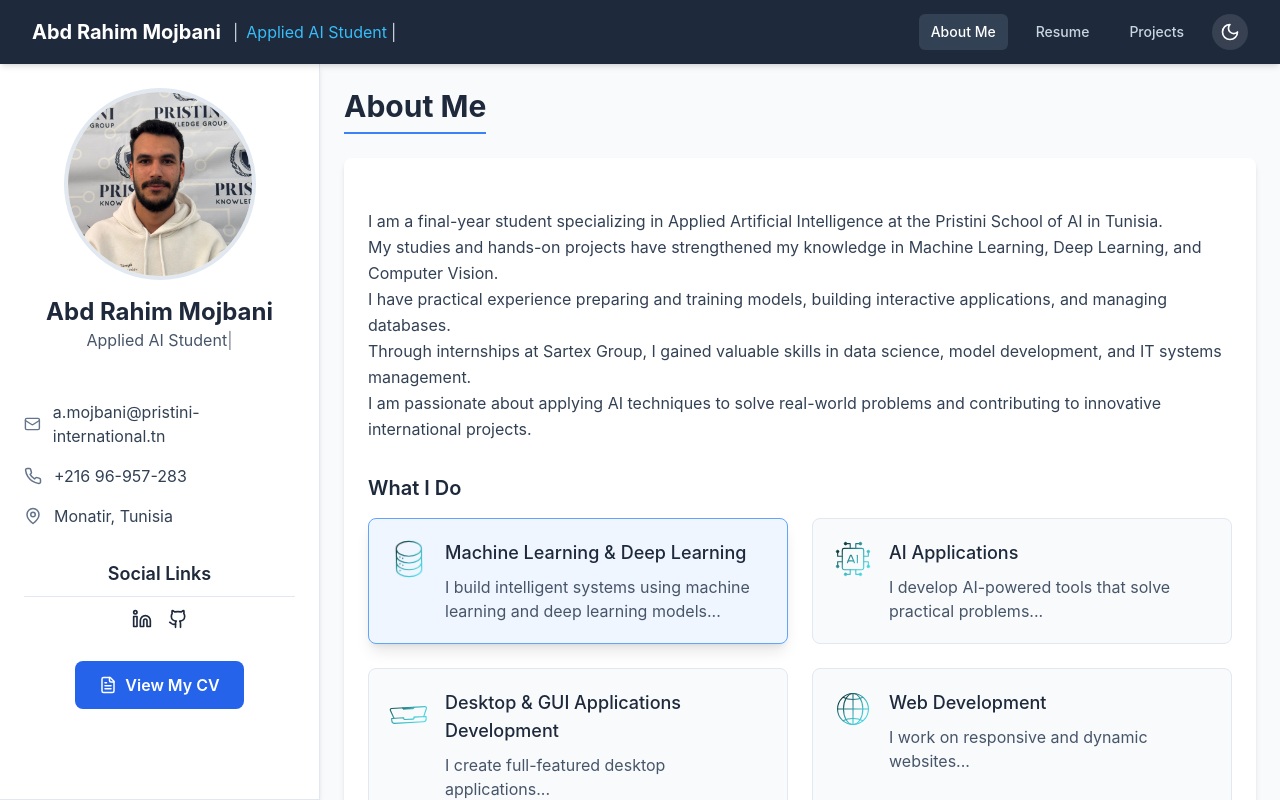
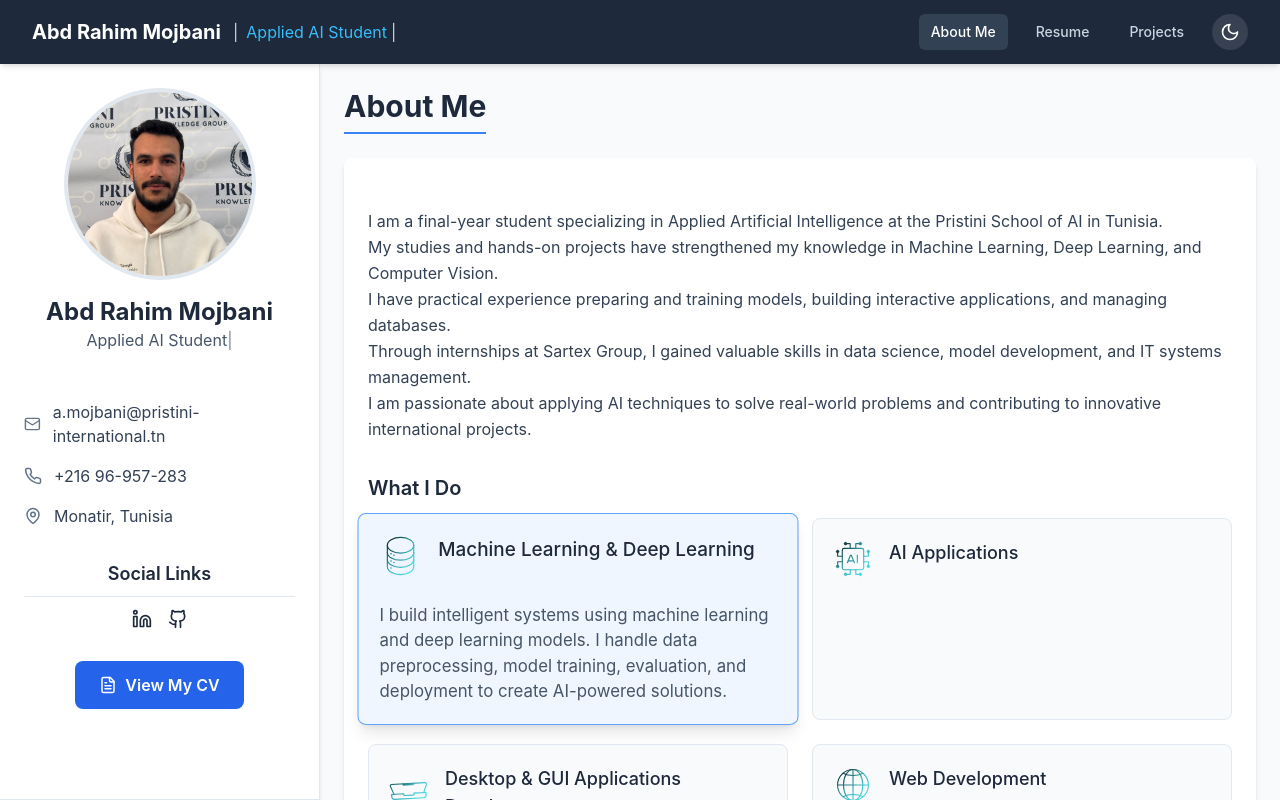
Before and after one commit to Abd-Rahim1/Professional-Portfolio-Website, a React (Vite) app: page / in a window 1280 px wide. Both pictures are taken after a click on the element 578 px from the left and 581 px from the top of the page. Shown: the top 800 px of the page. Built offline with nearby package versions, Linux system fonts and the light colour scheme.

Commit message:
Add AboutMe expandable cards

```diff
--- a/src/components/AboutMe.tsx
+++ b/src/components/AboutMe.tsx
@@ -13,12 +13,12 @@ const AboutMe: React.FC = () => {
   const [selectedDomain, setSelectedDomain] = useState<string | null>(null);
 
   const domains = [
-    { id: 'ml', title: 'Machine Learning & Deep Learning', icon: MlIcon, description: 'I build intelligent systems using machine learning and deep learning models...' },
-    { id: 'ai', title: 'AI Applications', icon: AiIcon, description: 'I develop AI-powered tools that solve practical problems...' },
-    { id: 'desktop', title: 'Desktop & GUI Applications Development', icon: DesktopIcon, description: 'I create full-featured desktop applications...' },
-    { id: 'web', title: 'Web Development', icon: WebIcon, description: 'I work on responsive and dynamic websites...' },
-    { id: 'db', title: 'Database Systems & Backend Integration', icon: DbIcon, description: 'I design and manage relational databases...' },
-    { id: 'network', title: 'Systems & Network Administration', icon: NetworkIcon, description: 'Thanks to my internship experience, I have practical skills...' },
+    { id: 'ml', title: 'Machine Learning & Deep Learning', icon: MlIcon, description: 'I build intelligent systems using machine learning and deep learning models. I handle data preprocessing, model training, evaluation, and deployment to create AI-powered solutions.' },
+    { id: 'ai', title: 'AI Applications', icon: AiIcon, description: 'I develop AI-powered tools that solve practical problems, including natural language processing, computer vision, and automation workflows.' },
+    { id: 'desktop', title: 'Desktop & GUI Applications Development', icon: DesktopIcon, description: 'I create full-featured desktop applications with intuitive user interfaces and robust backends, using modern programming languages and frameworks.' },
+    { id: 'web', title: 'Web Development', icon: WebIcon, description: 'I work on responsive and dynamic websites, integrating frontend and backend technologies to build seamless web experiences.' },
+    { id: 'db', title: 'Database Systems & Backend Integration', icon: DbIcon, description: 'I design and manage relational and non-relational databases, ensuring efficient data storage, querying, and integration with applications.' },
+    { id: 'network', title: 'Systems & Network Administration', icon: NetworkIcon, description: 'Thanks to my internship experience, I have practical skills in configuring networks, managing servers, and ensuring secure and reliable system operations.' },
   ];
 
   const itemVariants = {
@@ -26,8 +26,12 @@ const AboutMe: React.FC = () => {
     visible: (i: number) => ({
       opacity: 1,
       y: 0,
-      transition: { delay: i * 0.3, duration: 0.6, ease: 'easeOut' },
+      transition: { delay: i * 0.2, duration: 0.6, ease: 'easeOut' },
     }),
+  };
+
+  const handleSelect = (id: string) => {
+    setSelectedDomain(prev => (prev === id ? null : id));
   };
 
   return (
@@ -41,42 +45,63 @@ const AboutMe: React.FC = () => {
           {userData.about}
         </p>
 
-        <h3 className="text-xl font-semibold text-slate-800 dark:text-slate-100 mb-4">What I Do</h3>
+        <h3 className="text-xl font-semibold text-slate-800 dark:text-slate-100 mb-4">
+          What I Do
+        </h3>
 
         <div className="grid grid-cols-1 md:grid-cols-2 gap-6">
-          {domains.map((domain, index) => (
+          {domains.map((domain, index) => {
+            const isExpanded = selectedDomain === domain.id;
+
+            return (
               <motion.div
                 key={domain.id}
-              className={`p-5 rounded-lg cursor-pointer flex items-start gap-4 border
-                ${selectedDomain === domain.id
+                className={`p-5 rounded-lg cursor-pointer flex flex-col gap-4 border
+                  ${isExpanded
                     ? 'bg-blue-50 dark:bg-blue-900 border-blue-400 shadow-lg'
                     : 'bg-slate-50 dark:bg-slate-700 hover:shadow-md border-slate-200 dark:border-slate-600'
                   }`}
-              onClick={() => setSelectedDomain(selectedDomain === domain.id ? null : domain.id)}
+                onClick={() => handleSelect(domain.id)}
                 custom={index}
                 initial="hidden"
                 animate="visible"
                 variants={itemVariants}
+                whileHover={{ scale: 1.03 }}
+                whileTap={{ scale: 1.05 }}
+                style={{ scale: isExpanded ? 1.05 : 1 }} // popup effect for selected card
+                transition={{ type: 'spring', stiffness: 300, damping: 20 }}
               >
-              <img
+                <div className="flex items-start gap-4">
+                  <motion.img
                     src={domain.icon}
                     alt={`${domain.title} Icon`}
-                className={`w-10 h-10 transition-transform duration-300
-                  ${selectedDomain === domain.id ? 'animate-wiggle' : ''}`}
+                    className="w-10 h-10"
+                    animate={{ rotate: isExpanded ? [0, 10, -10, 0] : 0 }}
+                    transition={{ duration: 0.6 }}
                   />
-              <div>
-                <h4 className="text-lg font-medium text-slate-800 dark:text-slate-100 mb-2">{domain.title}</h4>
-                <p className="text-slate-600 dark:text-slate-300">{domain.description}</p>
+                  <h4 className="text-lg font-medium text-slate-800 dark:text-slate-100">{domain.title}</h4>
                 </div>
+
+                <motion.div
+                  className="overflow-hidden"
+                  initial={{ height: 0, opacity: 0 }}
+                  animate={{ height: isExpanded ? 'auto' : 0, opacity: isExpanded ? 1 : 0 }}
+                  transition={{ type: 'spring', stiffness: 200, damping: 25 }}
+                >
+                  <p className="text-slate-600 dark:text-slate-300 mt-2">{domain.description}</p>
                 </motion.div>
-          ))}
+              </motion.div>
+            );
+          })}
         </div>
       </div>
 
       <div className="bg-white dark:bg-slate-800 rounded-lg shadow-md p-6">
-        <h3 className="text-xl font-semibold text-slate-800 dark:text-slate-100 mb-4">My Approach</h3>
+        <h3 className="text-xl font-semibold text-slate-800 dark:text-slate-100 mb-4">
+          My Approach
+        </h3>
         <p className="text-slate-700 dark:text-slate-300 leading-relaxed mb-4">
-          I strive to build intelligent solutions that bridge the gap between cutting-edge technology and real-world impact...
+          I strive to build intelligent solutions that bridge the gap between cutting-edge technology and real-world impact, focusing on efficiency, scalability, and user experience.
         </p>
       </div>
     </section>
```
Lines whose indentation alone changed are shown as unchanged.
